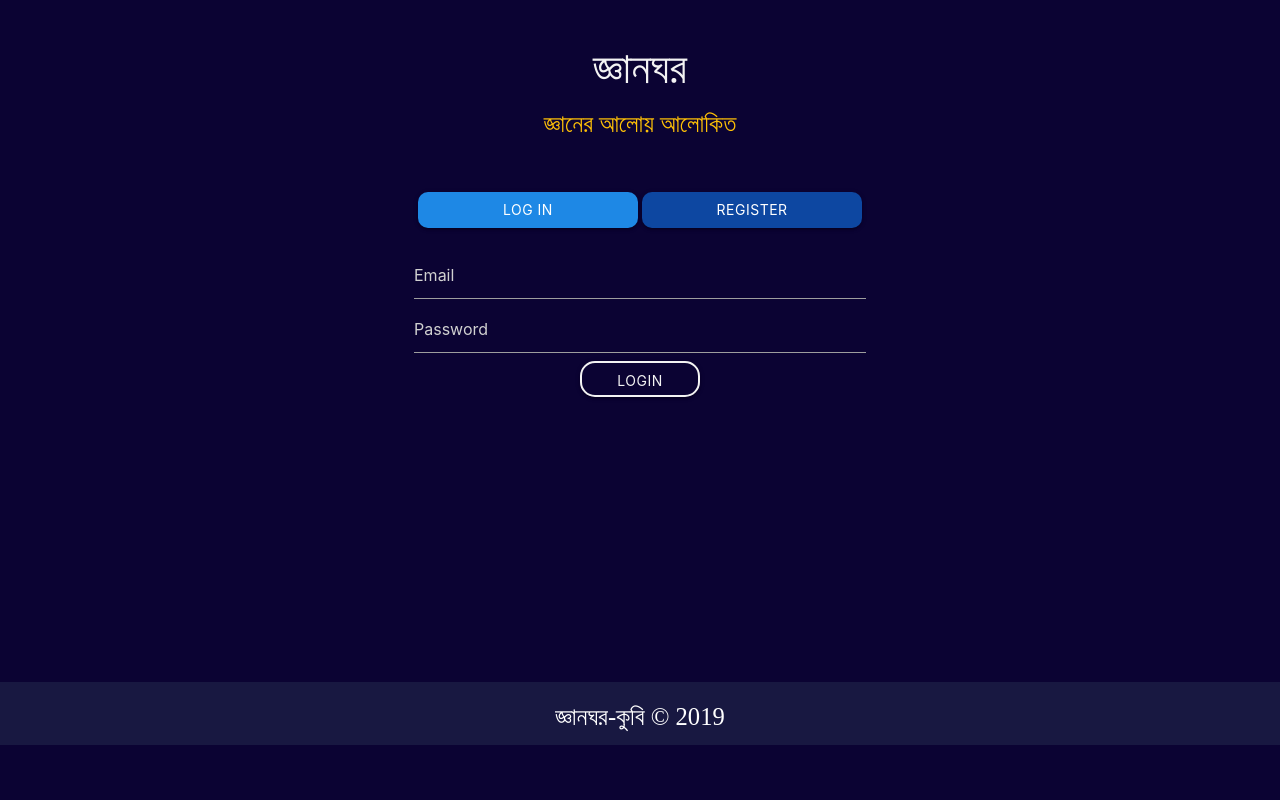
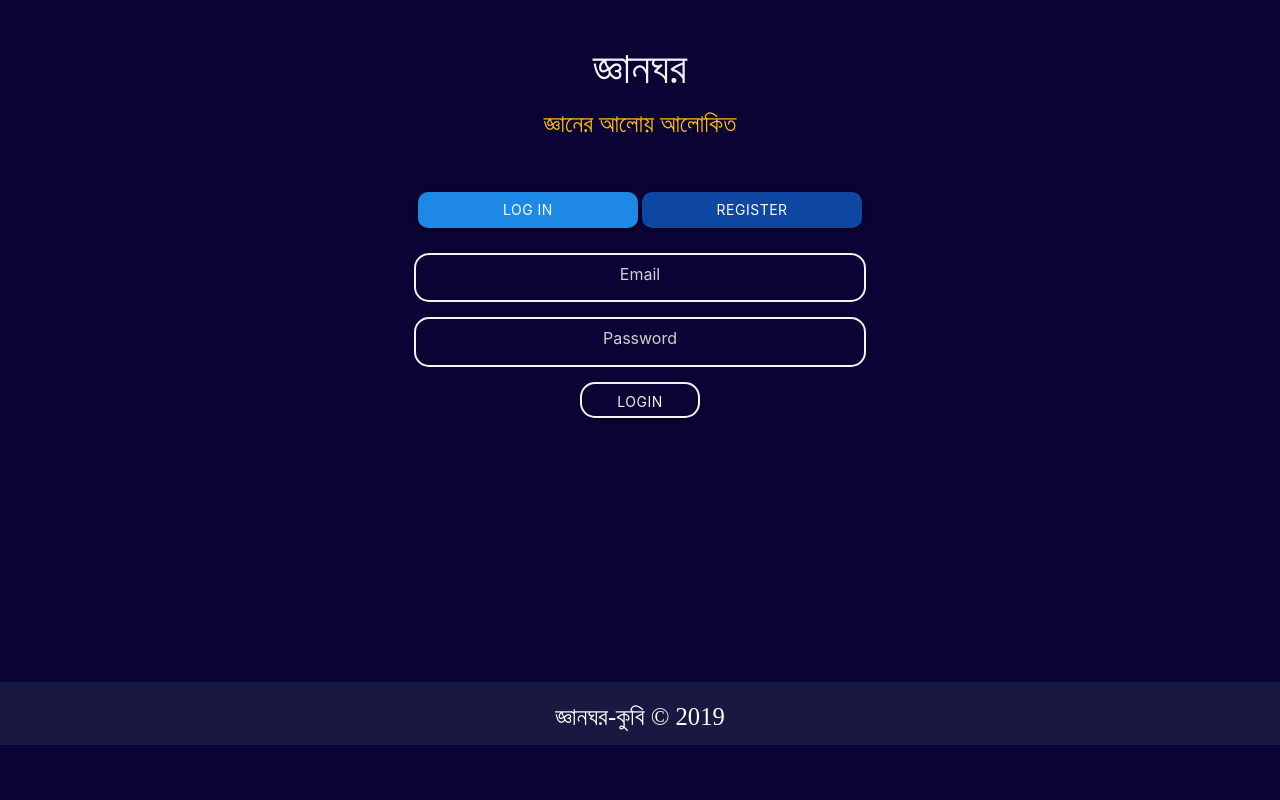
Before and after one commit to ShihabAhmed09/ICT-705-WebTechnologiesAndProgramming, a PHP site: page /log-in.php in a window 1280 px wide. Run offline with PHP 8.4, Linux system fonts and the light colour scheme.

Commit message:
Update log-in.php

```diff
--- a/GaanGhor/log-in.php
+++ b/GaanGhor/log-in.php
@@ -52,10 +52,10 @@
                         </div>
                         <div class="card-panel my-log center">
                             <form action="#"  method="POST">
-                                <div class="input-feild">
+                                <div class="input-feild mylogin">
                                     <input id="email" type="email" placeholder="Email" name="email" class="form-control">
                                 </div>
-                                <div class="input-feild">
+                                <div class="input-feild mylogin">
                                     <input type="password" id="password" name="password" placeholder="Password" class="form-control">
                                 </div>
                                 <input type="submit" value="Login" name="login" class="btn" id="go-btn">
```
